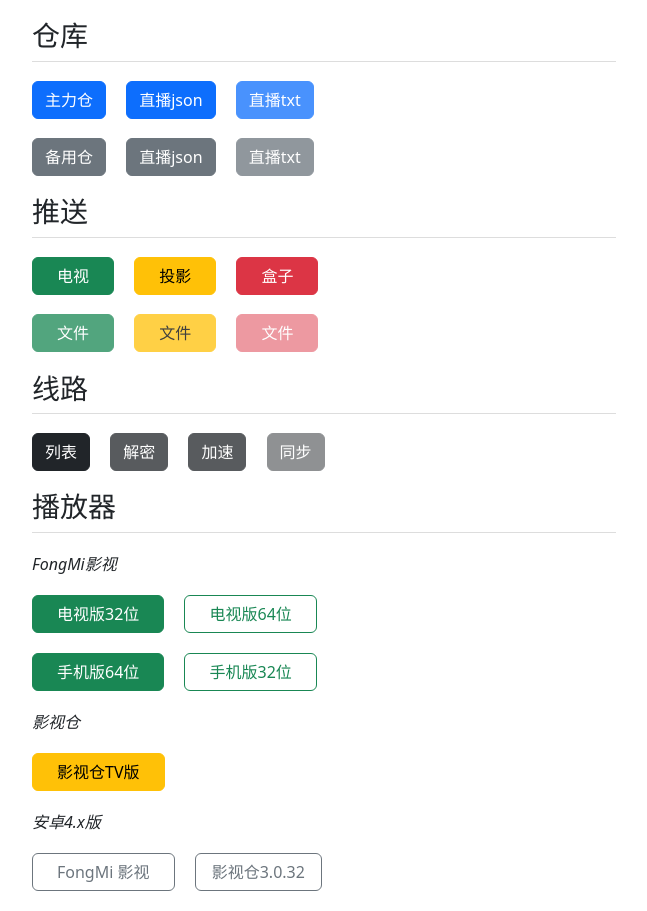
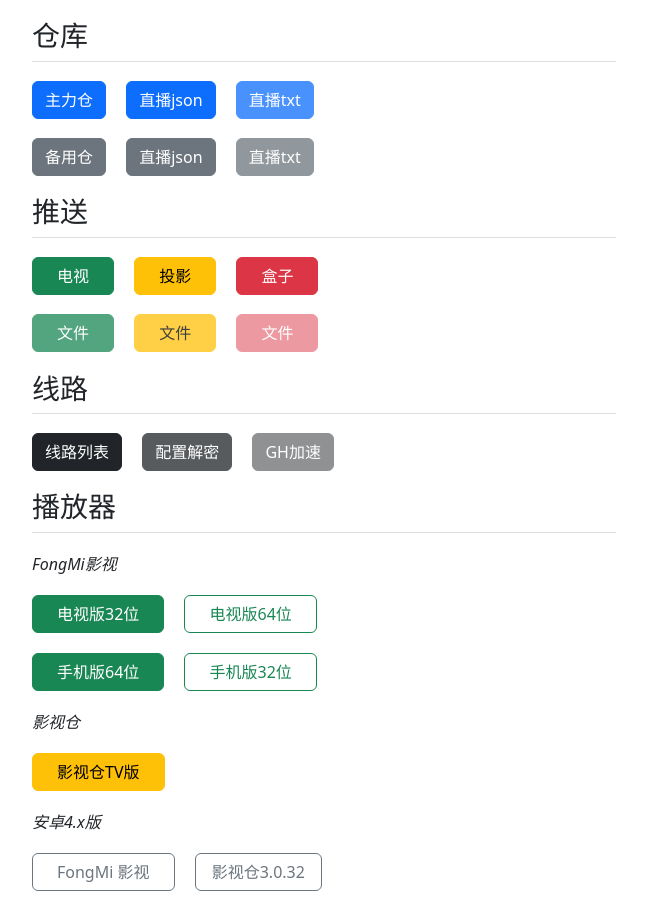
Before and after one commit to cracada/tvbox, a plain HTML site: page index.html in a window 1280 px wide. Shown: the whole page, without its empty margins (332-979 px from the left). Drawn offline with nearby package versions, Linux system fonts and the light colour scheme.

Commit message:
update gh url

```diff
--- a/index.html
+++ b/index.html
@@ -36,11 +36,10 @@
 
 <li class="liul"><h3>线路</h3></li>
 <li>
-<a class="btn btn-dark  me-3" href='https://m.crsay.com/tv/list/' title='Tvbox线路列表'>列表</a>
-<a class="btn btn-dark opacity-75  me-3" href='https://tv.crsay.com/jm/' title='Tvbox配置文件解密'>解密</a>
-<a class="btn btn-dark opacity-75  me-3" href='https://tv.crsay.com/gh/' title='Github静态文件加速'>加速</a>
-<a class="btn btn-dark opacity-50 me-3" href='javascript:if(confirm("确实要与远端同步吗?"))window.open("https://m.crsay.com/tv/admin/update.php")' target='_self'  title='配置文件同步到备用服务器 需认证'>同步</a>
-
+<a class="btn btn-dark  me-3" href='https://m.crsay.com/tv/list/' title='Tvbox线路列表'>线路列表</a>
+<a class="btn btn-dark opacity-75  me-3" href='https://tv.crsay.com/jm/' title='Tvbox配置文件解密'>配置解密</a>
+<a class="btn btn-dark opacity-50  " href='https://tv.crsay.com/gh/' title='Github静态文件加速'>GH加速</a>
+<!--a class="btn btn-dark opacity-50 me-3" href='javascript:if(confirm("确实要与远端同步吗?"))window.open("https://m.crsay.com/tv/admin/update.php")' target='_self'  title='配置文件同步到备用服务器 需认证'>同步</a-->
 </li>
 
 <li class="liul"><h3>播放器</h3></li>
```
Also changed, not shown: gh/index.html (+3 -3 lines).
